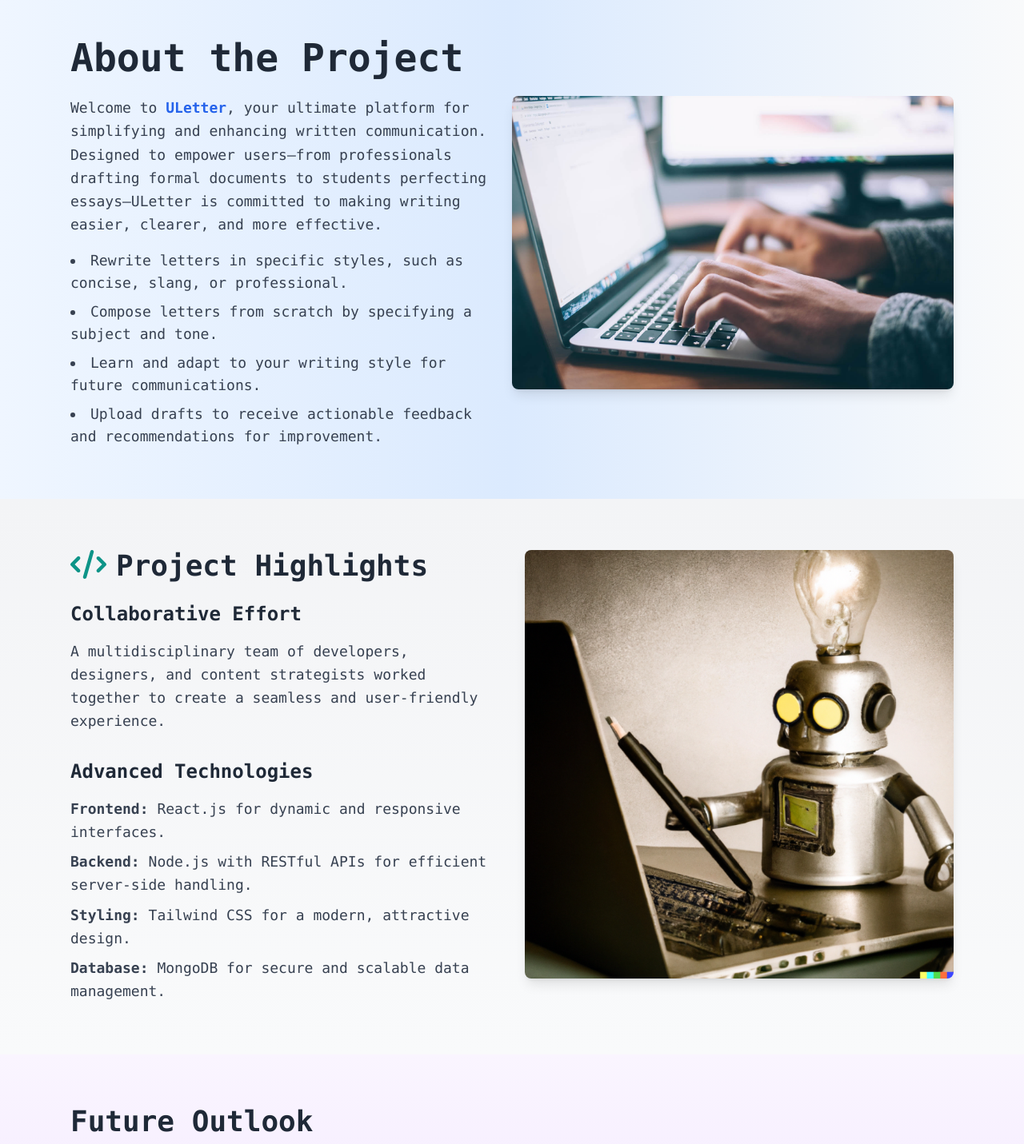
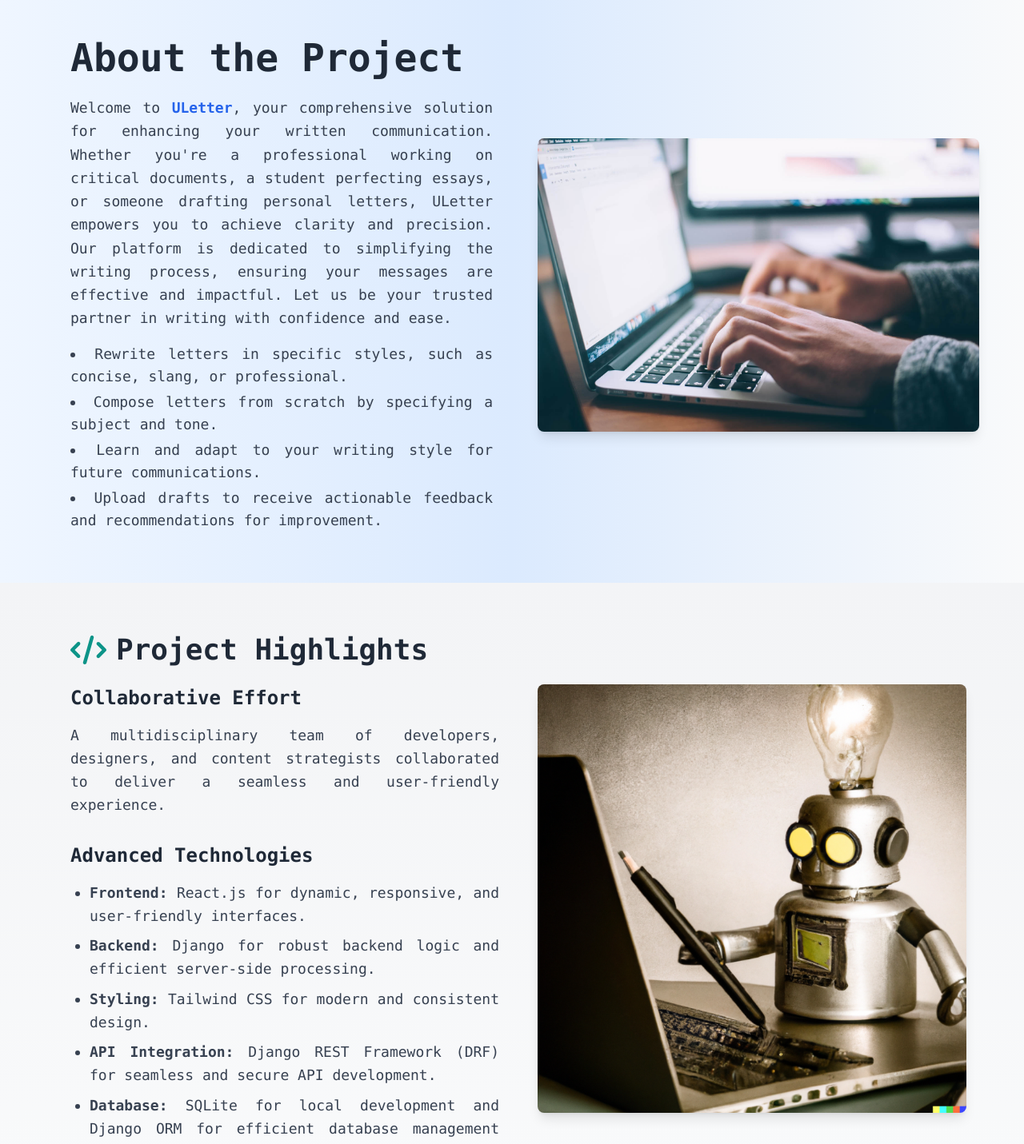
Before and after one commit to Kyk0/ULetter, a React (Create React App) app in the folder frontend/: page /about in a window 1280 px wide. Shown: the part 80-1511 px from the top of the page at 80% size. Built offline with nearby package versions, Linux system fonts and the light colour scheme.

Commit message:
About (tools updated)

```diff
--- a/frontend/src/components/About.jsx
+++ b/frontend/src/components/About.jsx
@@ -25,11 +25,11 @@ const About = () => {
         <h1 className="text-5xl font-extrabold text-gray-800 mb-6">
           About the Project
         </h1>
-        <p className="text-lg text-gray-700 leading-relaxed">
-          Welcome to <span className="text-blue-600 font-semibold">ULetter</span>, your ultimate platform for simplifying and enhancing written communication.
-          Designed to empower users—from professionals drafting formal documents to students perfecting essays—ULetter is committed to making writing easier, clearer, and more effective.
-        </p>
-        <ul className="list-disc list-inside text-lg text-gray-700 mt-4 space-y-2">
+        <p className="text-lg text-gray-700 leading-relaxed text-justify">
+  Welcome to <span className="text-blue-600 font-semibold">ULetter</span>, your comprehensive solution for enhancing your written communication. Whether you're a professional working on critical documents, a student perfecting essays, or someone drafting personal letters, ULetter empowers you to achieve clarity and precision. Our platform is dedicated to simplifying the writing process, ensuring your messages are effective and impactful. Let us be your trusted partner in writing with confidence and ease.
+</p>
+
+        <ul className="list-disc list-inside text-lg text-gray-700 mt-4 space-y-1 text-justify">
           <li>Rewrite letters in specific styles, such as concise, slang, or professional.</li>
           <li>Compose letters from scratch by specifying a subject and tone.</li>
           <li>Learn and adapt to your writing style for future communications.</li>
@@ -40,7 +40,7 @@ const About = () => {
         <img
           src="how-to-write-a-letter-to-the-editor.jpg"
           alt="About the project"
-          className="rounded-lg shadow-lg"
+          className="w-70 h-85 object-cover rounded-lg shadow-lg ml-8"
         />
       </div>
     </div>
@@ -48,12 +48,12 @@ const About = () => {
 </section>
 
      {/* Project Highlights */}
-<section className="py-16 bg-gradient-to-b from-gray-100 to-gray-50 w-full">
+     <section className="py-16 bg-gradient-to-b from-gray-100 to-gray-50 w-full">
   <div className="max-w-6xl mx-auto px-6">
-    <div className="grid grid-cols-1 md:grid-cols-2 gap-8 items-start">
+    <div className="grid grid-cols-1 md:grid-cols-2 gap-8 items-center">
       {/* Left Section */}
       <div>
-        <h2 className="text-4xl font-bold text-gray-800 mb-6">
+        <h2 className="text-4xl font-bold text-gray-800 mb-6 flex items-center">
           <FontAwesomeIcon icon={faCode} className="text-teal-600 mr-3" />
           Project Highlights
         </h2>
@@ -61,9 +61,9 @@ const About = () => {
           <h3 className="text-2xl font-bold text-gray-800 mb-4">
             Collaborative Effort
           </h3>
-          <p className="text-lg text-gray-700 leading-relaxed">
+          <p className="text-lg text-gray-700 leading-relaxed text-justify">
             A multidisciplinary team of developers, designers, and content
-            strategists worked together to create a seamless and user-friendly
+            strategists collaborated to deliver a seamless and user-friendly
             experience.
           </p>
         </div>
@@ -71,26 +71,41 @@ const About = () => {
           <h3 className="text-2xl font-bold text-gray-800 mb-4">
             Advanced Technologies
           </h3>
-          <ul className="text-lg text-gray-700 leading-relaxed space-y-2">
-            <li><strong>Frontend:</strong> React.js for dynamic and responsive interfaces.</li>
-            <li><strong>Backend:</strong> Node.js with RESTful APIs for efficient server-side handling.</li>
-            <li><strong>Styling:</strong> Tailwind CSS for a modern, attractive design.</li>
-            <li><strong>Database:</strong> MongoDB for secure and scalable data management.</li>
+          <ul className="text-lg text-gray-700 leading-relaxed space-y-2 list-disc ml-6 text-justify">
+            <li>
+              <strong>Frontend:</strong> React.js for dynamic, responsive, and
+              user-friendly interfaces.
+            </li>
+            <li>
+              <strong>Backend:</strong> Django for robust backend logic and
+              efficient server-side processing.
+            </li>
+            <li>
+              <strong>Styling:</strong> Tailwind CSS for modern and
+              consistent design.
+            </li>
+            <li>
+              <strong>API Integration:</strong> Django REST Framework (DRF) for
+              seamless and secure API development.
+            </li>
+            <li>
+              <strong>Database:</strong> SQLite for local development and
+              Django ORM for efficient database management and scalability.
+            </li>
           </ul>
         </div>
       </div>
       {/* Right Section */}
-      <div>
+      <div className="flex justify-center">
         <img
           src="1663764430142.png"
-          alt="Project Highlights"
-          className="rounded-lg shadow-lg"
+          alt="Robot with lightbulb"
+          className="w-85 h-85 object-cover rounded-lg shadow-lg ml-8"
         />
       </div>
     </div>
   </div>
 </section>
-
 
 
       {/* Future Outlook */}
@@ -102,12 +117,12 @@ const About = () => {
               <h2 className="text-4xl font-bold text-gray-800 mb-6 font-custom">
                 Future Outlook
               </h2>
-              <p className="text-lg text-gray-700 leading-relaxed mb-4 font-custom">
+              <p className="text-lg text-gray-700 leading-relaxed mb-4 font-custom text-justify">
                 At ULetter, innovation drives our mission to continuously improve how
                 people communicate through written content. We are committed to expanding
                 our platform's capabilities with advanced technologies and new features.
               </p>
-              <ul className="list-disc list-inside text-lg text-gray-700 space-y-4 font-custom">
+              <ul className="list-disc list-inside text-lg text-gray-700 space-y-2 font-custom text-justify">
                 <li>
                   <strong>AI-Powered Grammar and Style Checker:</strong> Providing instant
                   corrections and suggestions to refine your writing.
@@ -132,7 +147,7 @@ const About = () => {
               <img
                 src="photo_2024-12-08_05-16-26.jpg"
                 alt="Future Outlook"
-                className="rounded-lg shadow-lg"
+                className="rounded-lg shadow-lg ml-8"
               />
             </div>
           </div>
```
Also changed, not shown: frontend/src/pages/.jsx/Home.jsx (deleted).
